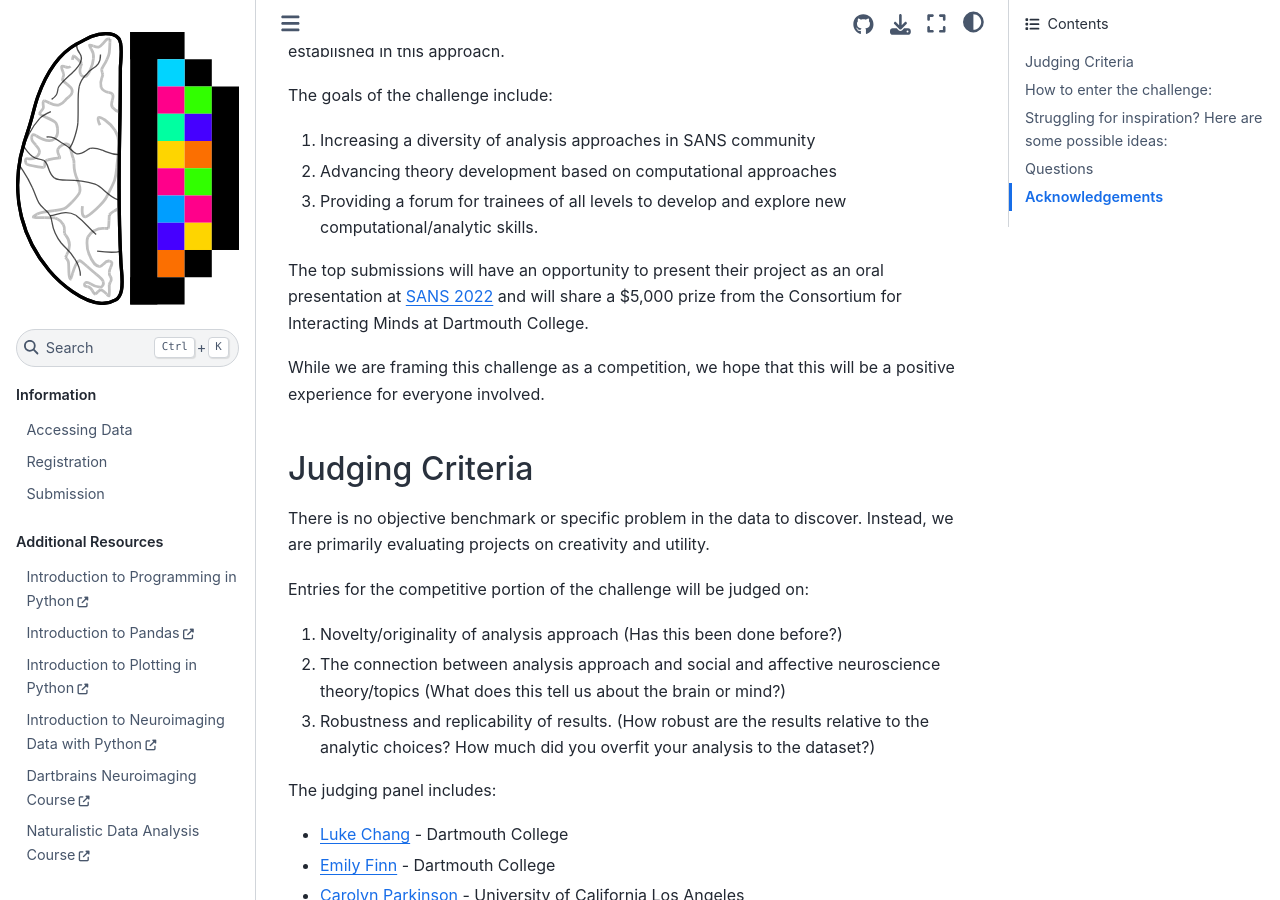
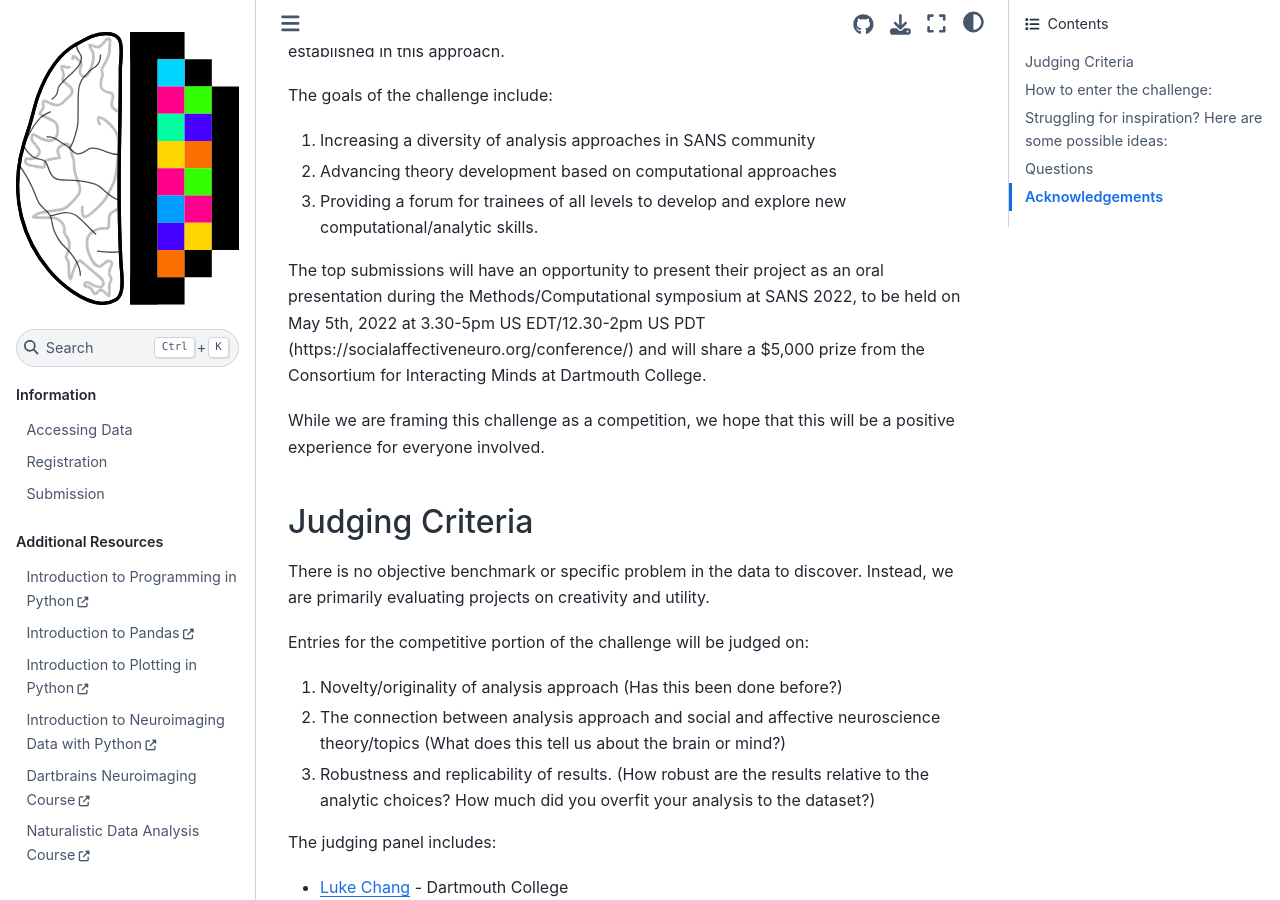
Before and after one commit to computational-san/sans_data_competition, a Jupyter Book: the page built from content/intro.md, in a window 1280 px wide and 900 px high, scrolled down 353 px. Built offline with Jupyter Book 1.0.4 settings and Sphinx 7.4.7 and the Sphinx Book theme 1.1.4, drawn with Linux system fonts in a browser that asks for light colours.

Commit message:
Update intro.md

```diff
--- a/content/intro.md
+++ b/content/intro.md
@@ -8,7 +8,7 @@ The goals of the challenge include:
 2. Advancing theory development based on computational approaches
 3. Providing a forum for trainees of all levels to develop and explore new computational/analytic skills.
 
-The top submissions will have an opportunity to present their project as an oral presentation at [SANS 2022](https://socialaffectiveneuro.org/conference/) and will share a $5,000 prize from the Consortium for Interacting Minds at Dartmouth College.
+The top submissions will have an opportunity to present their project as an oral presentation during the Methods/Computational symposium at SANS 2022, to be held on May 5th, 2022 at 3.30-5pm US EDT/12.30-2pm US PDT (https://socialaffectiveneuro.org/conference/) and will share a $5,000 prize from the Consortium for Interacting Minds at Dartmouth College.
 
 While we are framing this challenge as a competition, we hope that this will be a positive experience for everyone involved.
 
```
